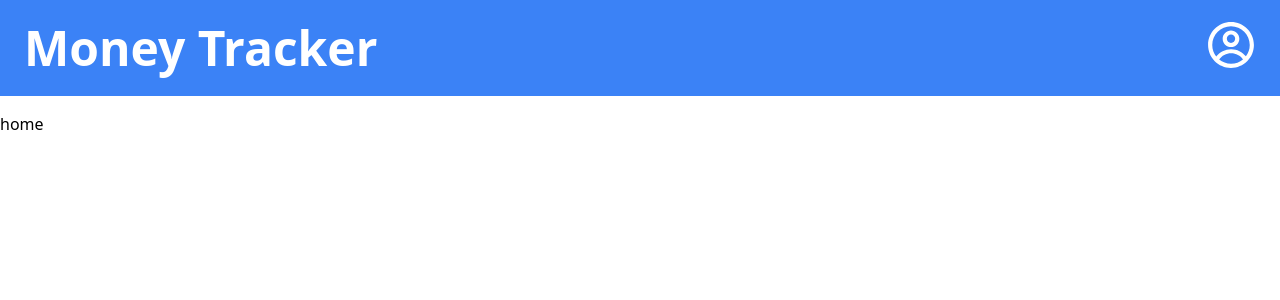
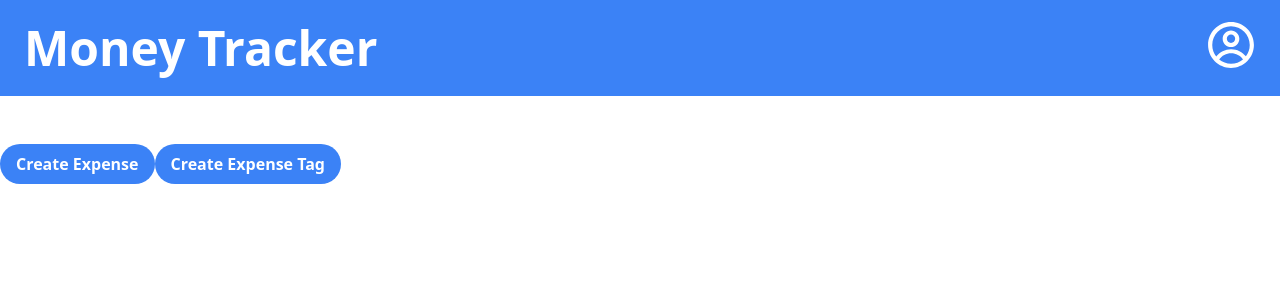
Before and after one commit to jd-bender/MoneyTracker, a React app: page / in a window 1280 px wide. Shown: the top 300 px of the page. Built offline with nearby package versions, Linux system fonts and the light colour scheme; no server answers; the database is empty; sample sign-in values are in the browser's storage.

Commit message:
adds create expense buttons

```diff
--- /dev/null
+++ b/src/components/CreateExpense.tsx
@@ -0,0 +1,8 @@
+const CreateExpense = () => {
+    return (
+        <>
+        </>
+    )
+};
+
+export default WithSuspense(CreateExpense, <div>Loading...</div>);
--- a/src/components/Dashboard.tsx
+++ b/src/components/Dashboard.tsx
@@ -3,6 +3,8 @@ import { Routes, Route } from 'react-router-dom';
 import Home from './Home';
 import MyProfile from './MyProfile';
 import Header from './Header';
+// import CreateExpense from './CreateExpense';
+// import CreateExpenseTag from './CreateExpenseTag';
 
 const Dashboard = () => {
     return (
@@ -11,6 +13,8 @@ const Dashboard = () => {
             <Routes>
                 <Route path="/" element={<Home />} />
                 <Route path="/myProfile" element={<MyProfile />} />
+                {/* <Route path="/createExpense" element={<CreateExpense />} />
+                <Route path="/createExpenseTag" element={<createExpenseTag />} /> */}
             </Routes>
         </>
     );
--- a/src/components/Home.tsx
+++ b/src/components/Home.tsx
@@ -1,9 +1,31 @@
+import { useNavigate } from 'react-router-dom';
 import WithSuspense from './WithSuspense';
 
 const Home = () => {
+    const navigate = useNavigate();
+
+    const createExpense = () => {
+        navigate('/createExpense');
+    };
+
+    const createExpenseTag = () => {
+        navigate('/createExpenseTag');
+    };
+
     return (
         <>
-            <h1>home</h1>
+            <button
+                className="mt-8 mb-3 bg-blue-500 hover:bg-blue-700 text-white font-bold py-2 px-4 rounded-full"
+                onClick={createExpense}
+            >
+                Create Expense
+            </button>
+            <button
+                className="mt-8 mb-3 bg-blue-500 hover:bg-blue-700 text-white font-bold py-2 px-4 rounded-full"
+                onClick={createExpenseTag}
+            >
+                Create Expense Tag
+            </button>
         </>
     );
 };
--- a/src/index.tsx
+++ b/src/index.tsx
@@ -7,22 +7,26 @@ import MoneyTracker from './components/MoneyTracker';
 
 const root = createRoot(document.getElementById('app') as Element);
 
+const renderApp = () => root.render(<MoneyTracker />);
+
 auth.onAuthStateChanged((user) => {
     if (user) {
-        get(child(ref(db), `users/${user.uid}`)).then((snapshot) => {
+        const uid = user.uid;
+
+        get(child(ref(db), `users/${uid}`)).then((snapshot) => {
             const data = snapshot.val();
 
             store.dispatch(
                 setUser({
-                    uid: user.uid,
+                    uid,
                     ...data
                 })
             );
 
-            root.render(<MoneyTracker />);
+            renderApp();
         });
     } else {
         store.dispatch(setUser({}));
-        root.render(<MoneyTracker />);
+        renderApp();
     }
 });
```
